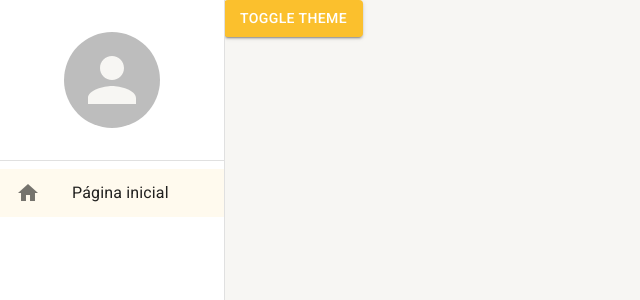
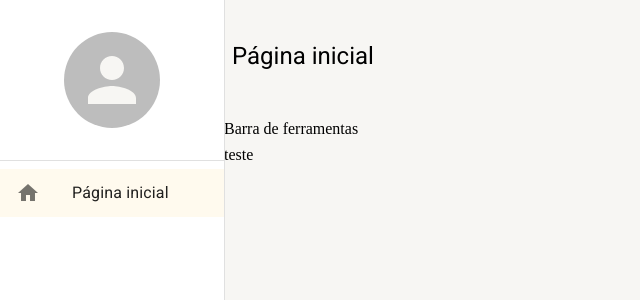
Before and after one commit to kassioOliveira/city-app, a React (Create React App) app: page /pagina-inicial in a window 1280 px wide. Shown: the top 300 px of the page, without its empty margins (0-640 px from the left). Built offline with nearby package versions, Linux system fonts and the light colour scheme.

Commit message:
Criando layout base

```diff
--- /dev/null
+++ b/src/pages/dashboard/Dashboard.tsx
@@ -0,0 +1,10 @@
+import { LayoutBaseDePagina } from '../../shared/layouts';
+
+
+export const Dashboard: React.FC = () => {
+  return (
+    <LayoutBaseDePagina titulo='Página inicial'>
+        teste
+    </LayoutBaseDePagina>
+  );
+};
--- a/src/pages/index.ts
+++ b/src/pages/index.ts
@@ -1 +1 @@
-export {};
+export * from './dashboard/Dashboard';
--- a/src/routes/index.tsx
+++ b/src/routes/index.tsx
@@ -1,13 +1,12 @@
-
 import { Routes, Route, Navigate } from 'react-router-dom';
-import { Button } from '@mui/material';
+import { useEffect } from 'react';
 
 import { useAppDrawerContext } from '../shared/contexts';
-import { useEffect } from 'react';
+import { Dashboard } from '../pages';
 
 export const AppRoutes = () => {
 
-  const { toggleDrawerOpen, setDrawerOptions } = useAppDrawerContext();
+  const { setDrawerOptions } = useAppDrawerContext();
 
   useEffect(() => {
     setDrawerOptions([
@@ -21,8 +20,7 @@ export const AppRoutes = () => {
 
   return (
     <Routes>
-      <Route path='/pagina-inicial' element={
-        <Button variant='contained' color='primary' onClick={toggleDrawerOpen} >toggle theme</Button>} />
+      <Route path='/pagina-inicial' element={<Dashboard/>} />
 
       <Route path='*' element={<Navigate to='/pagina-inicial' />} />
     </Routes>
--- /dev/null
+++ b/src/shared/layouts/LayoutBaseDePagina.tsx
@@ -0,0 +1,41 @@
+import { Icon, IconButton, Theme, Typography, useMediaQuery, useTheme } from '@mui/material';
+import { Box } from '@mui/system';
+import { useAppDrawerContext } from '../contexts';
+
+interface ILayoutBaseDePaginaProps {
+    children: React.ReactNode;
+    titulo: string;
+}
+
+export const LayoutBaseDePagina: React.FC<ILayoutBaseDePaginaProps> = ({ children, titulo }) => {
+  const smDown = useMediaQuery((theme:Theme) => theme.breakpoints.down('sm'));
+  const theme = useTheme();
+
+  const { toggleDrawerOpen } = useAppDrawerContext();
+
+  return (
+    <Box height='100%' display='flex' flexDirection='column' gap={1}>
+      <Box display='flex' alignItems='center' gap={1} padding={1} height={theme.spacing(12)}>
+        {smDown && (
+          <IconButton onClick={toggleDrawerOpen}>
+            <Icon>
+              menu
+            </Icon>
+          </IconButton>
+        )}
+
+        <Typography variant='h5'>
+          {titulo}
+        </Typography>
+      </Box>
+
+      <Box>
+      Barra de ferramentas
+      </Box>
+
+      <Box>
+        {children}
+      </Box>
+    </Box>
+  );
+};
--- a/src/shared/layouts/index.ts
+++ b/src/shared/layouts/index.ts
@@ -1 +1 @@
-export {};
+export * from './LayoutBaseDePagina';
```
